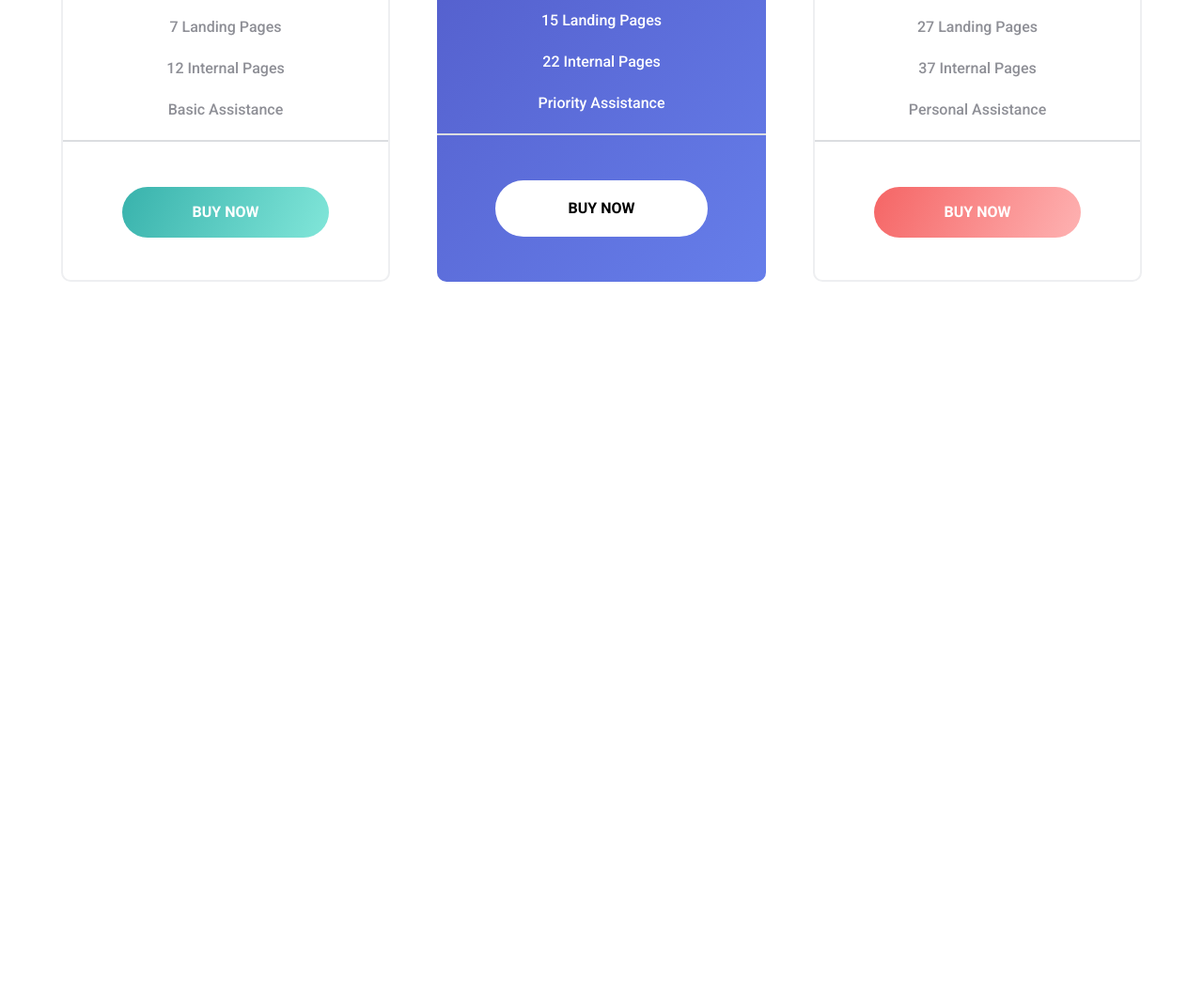
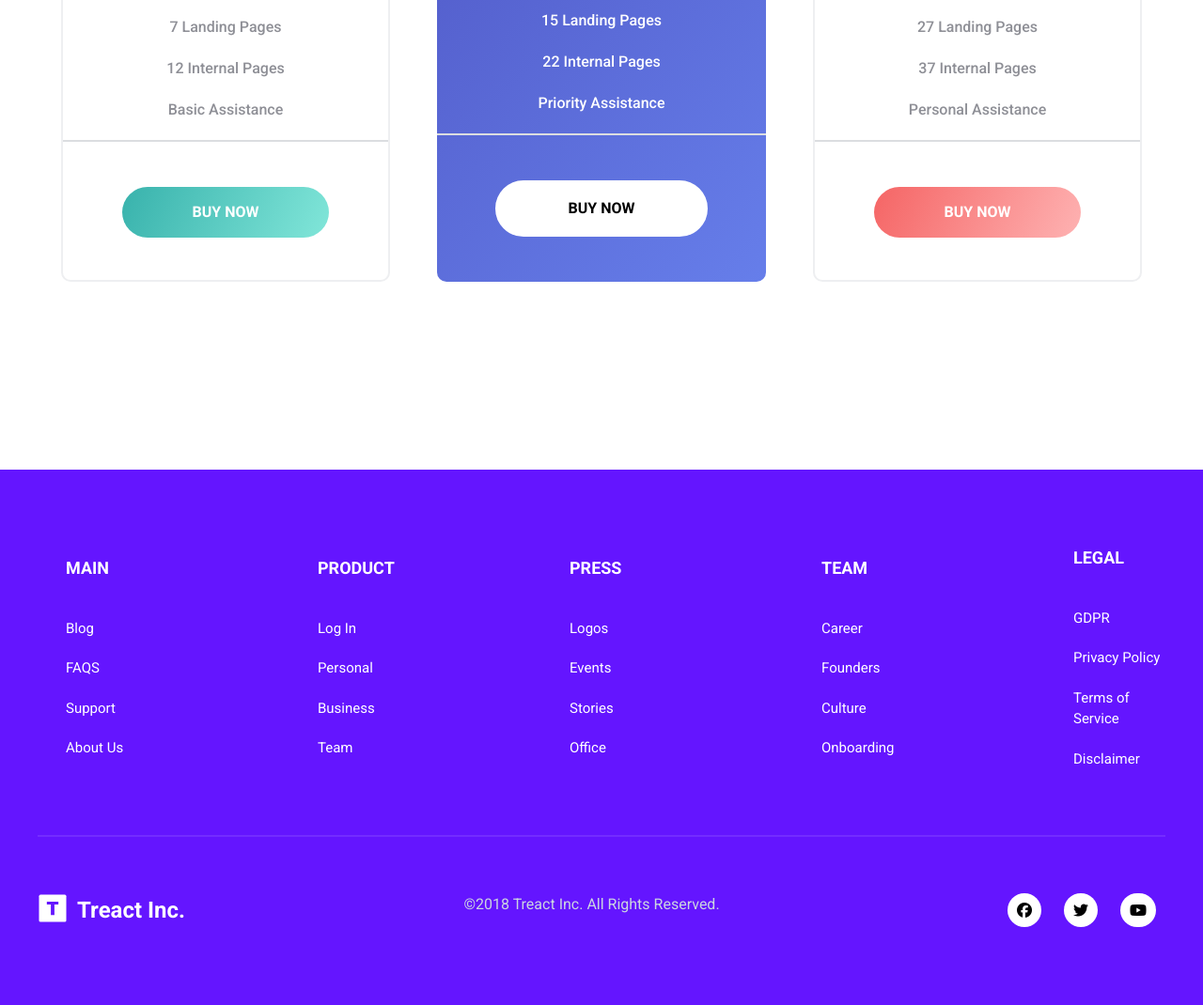
Before and after one commit to BlackRexYT/FrontEnd-W2-FP, a plain HTML site: page index.html in a window 1280 px wide. Shown: the part 4323-5393 px from the top of the page at 94% size. Before the commit the page ends 4623 px from the top, so only its background shows below. Drawn offline with Linux system fonts and the light colour scheme.

Commit message:
massiv update 2

```diff
--- a/index.html
+++ b/index.html
@@ -333,5 +333,74 @@
             </div>
         </div>
     </section>
+    <footer>
+        <div class="footer--container container">
+            <div class="row">
+                <div class="footer--list">
+                    <div class="footer__container--box">
+                        <h2 class="footer__container--header">MAIN</h2>
+                        <div class="footer__container--items">
+                            <a href="#" class="footer__container--item">Blog</a>
+                            <a href="#" class="footer__container--item">FAQS</a>
+                            <a href="#" class="footer__container--item">Support</a>
+                            <a href="#" class="footer__container--item">About Us</a>
+                        </div>
+                    </div>
+                    <div class="footer__container--box2">
+                        <h2 class="footer__container--header">PRODUCT</h2>
+                        <div class="footer__container--items">
+                            <a href="#" class="footer__container--item">Log In</a>
+                            <a href="#" class="footer__container--item">Personal</a>
+                            <a href="#" class="footer__container--item">Business</a>
+                            <a href="#" class="footer__container--item">Team</a>
+                        </div>
+                    </div>
+                    <div class="footer__container--box2">
+                        <h2 class="footer__container--header">PRESS</h2>
+                        <div class="footer__container--items">
+                            <a href="#" class="footer__container--item">Logos</a>
+                            <a href="#" class="footer__container--item">Events</a>
+                            <a href="#" class="footer__container--item">Stories</a>
+                            <a href="#" class="footer__container--item">Office</a>
+                        </div>
+                    </div>
+                    <div class="footer__container--box2">
+                        <h2 class="footer__container--header">TEAM</h2>
+                        <div class="footer__container--items">
+                            <a href="#" class="footer__container--item">Career</a>
+                            <a href="#" class="footer__container--item">Founders</a>
+                            <a href="#" class="footer__container--item">Culture</a>
+                            <a href="#" class="footer__container--item">Onboarding</a>
+                        </div>
+                    </div>
+                    <div class="footer__container--box2">
+                        <h2 class="footer__container--header">LEGAL</h2>
+                        <div class="footer__container--items">
+                            <a href="#" class="footer__container--item">GDPR</a>
+                            <a href="#" class="footer__container--item">Privacy Policy</a>
+                            <a href="#" class="footer__container--item">Terms of Service</a>
+                            <a href="#" class="footer__container--item">Disclaimer</a>
+                        </div>
+                    </div>
+                </div>
+                <div class="footer--icons">
+                    <div class="footer--logos">
+                        <figure>
+                            <img src="./assets/logoreverse.svg" alt="" class="footer--img">
+                        </figure>
+                        <div class="footer--logo">
+                            <p class="footer--logo--text">Treact Inc.</p>
+                        </div>
+                    </div>
+                    <div class="footer--copyright"> &copy;2018 Treact Inc. All Rights Reserved.</div>
+                    <div class="icons">
+                        <i class="fab fa-facebook icon" ></i>
+                        <i class="fab fa-twitter icon" ></i>
+                        <i class="fab fa-youtube icon" ></i>
+                    </div>
+                </div>
+            </div>
+        </div>
+    </footer>
 </body>
 </html>
--- a/style.css
+++ b/style.css
@@ -613,3 +613,113 @@ font-weight:500;
     text-align: center;
     margin-bottom:20px;
 }
+
+/*FOOTER*/
+
+footer{
+   background-color: rgba(100,21,255,1);
+}
+.footer--logo--img{
+
+}
+.main--list,
+.footer--copyright,
+.list--list{
+    color: white;
+}
+.footer--logo{
+    display: flex;
+}
+.footer--list{
+    display: flex;
+    align-items: center;
+    justify-content: center;
+    border-bottom: 2px solid rgba(116,44,255, 1)
+}
+.footer--img{
+    max-width: 32px;
+}
+.ul--lists{
+    display: flex;
+    justify-content: space-between;
+    text-align: left;
+}
+.title2{
+    margin-bottom: 20px;
+    font-size: 18px;
+    font: bold;
+
+}
+.main--list{
+    padding: 4px;
+   justify-content: center;
+}
+
+ /*fahad css */
+
+.footer--container{
+    margin-top:200px;
+}
+.footer__container--box2{
+    width: calc(100% / 5);
+    margin-left:170px;
+    align-items: center;
+    justify-content: center;
+    margin-bottom:50px;
+}
+.footer__container--box{
+    width: calc(100% / 5);
+    align-items: center;
+    margin-left:30px;
+    justify-content: center;
+    margin-bottom:50px;
+}
+.footer__container--header{
+    font-size: 18px;
+    margin-bottom:40px;
+    color:white;
+}
+.footer__container--item{
+    font-weight:400;
+    color:white;
+    margin-bottom:20px;
+    font-size:15px;
+    transition: all 300ms ease;
+    text-decoration:none;
+    text-decoration-color: rgba(255, 255, 255,0);
+}
+.footer__container--item:hover{
+    text-decoration: underline;
+    text-underline-offset: 4px;
+    text-decoration-thickness: 2px;
+    text-decoration-color: rgba(255, 255, 255,1);
+}
+.footer__container--items{
+    display: flex;
+    flex-direction: column;
+    width:100%;
+    max-width:400px;
+}
+.footer--icons{
+    margin-top:60px;
+    display: flex;
+    justify-content: space-between;
+}
+.footer--logos{
+    display: flex;
+}
+.footer--logo--text{
+    font-size:24px;
+    font-weight:700;
+    color: white;
+    margin-left:10px;
+}
+.footer--copyright{
+    color:rgba(203,213,224,1);
+}
+.icon{
+    background-color:white;
+    border-radius:99px;
+    padding: 10px;
+    margin: 0 10px;
+}
```
Also changed, not shown: assets/logoreverse.svg (added).
